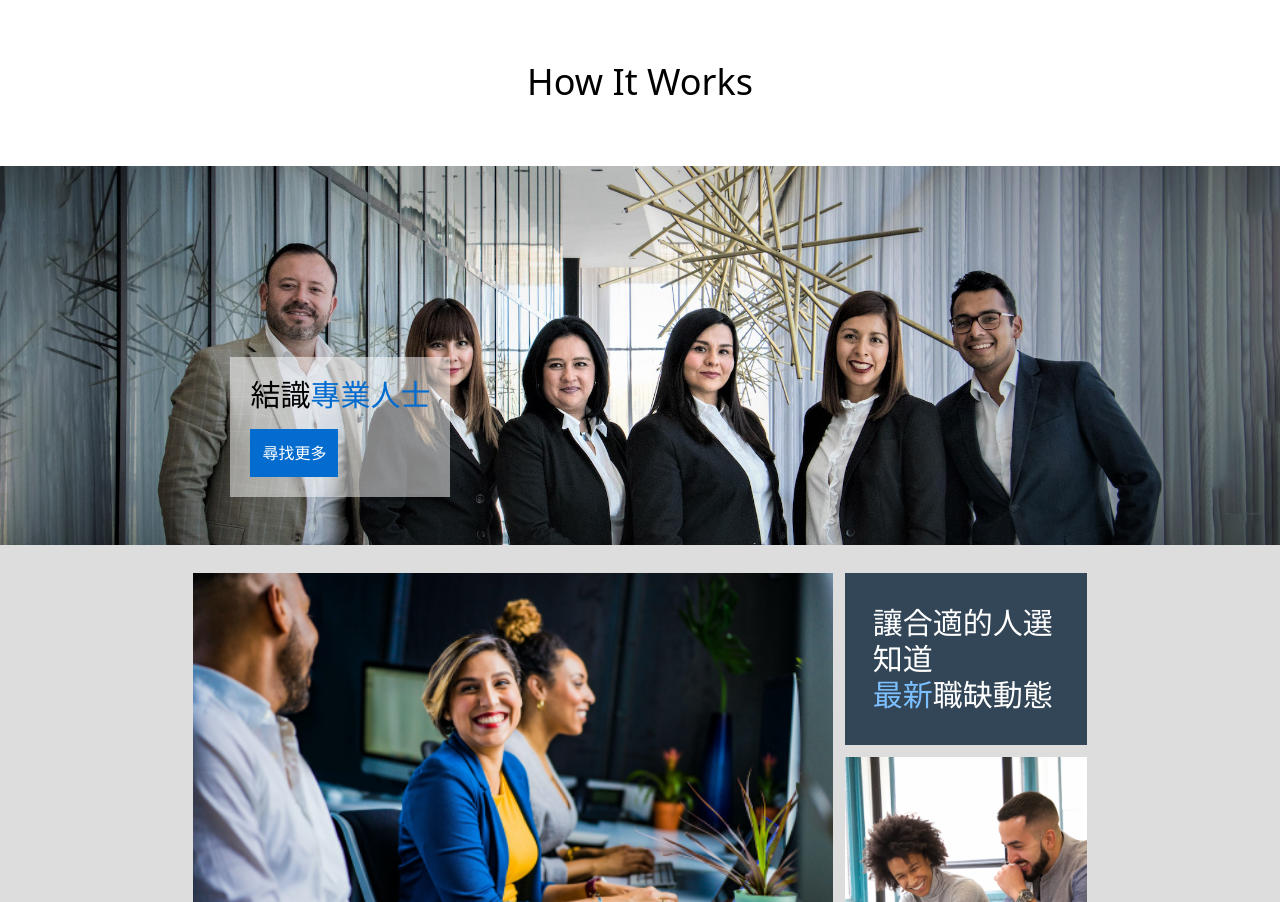
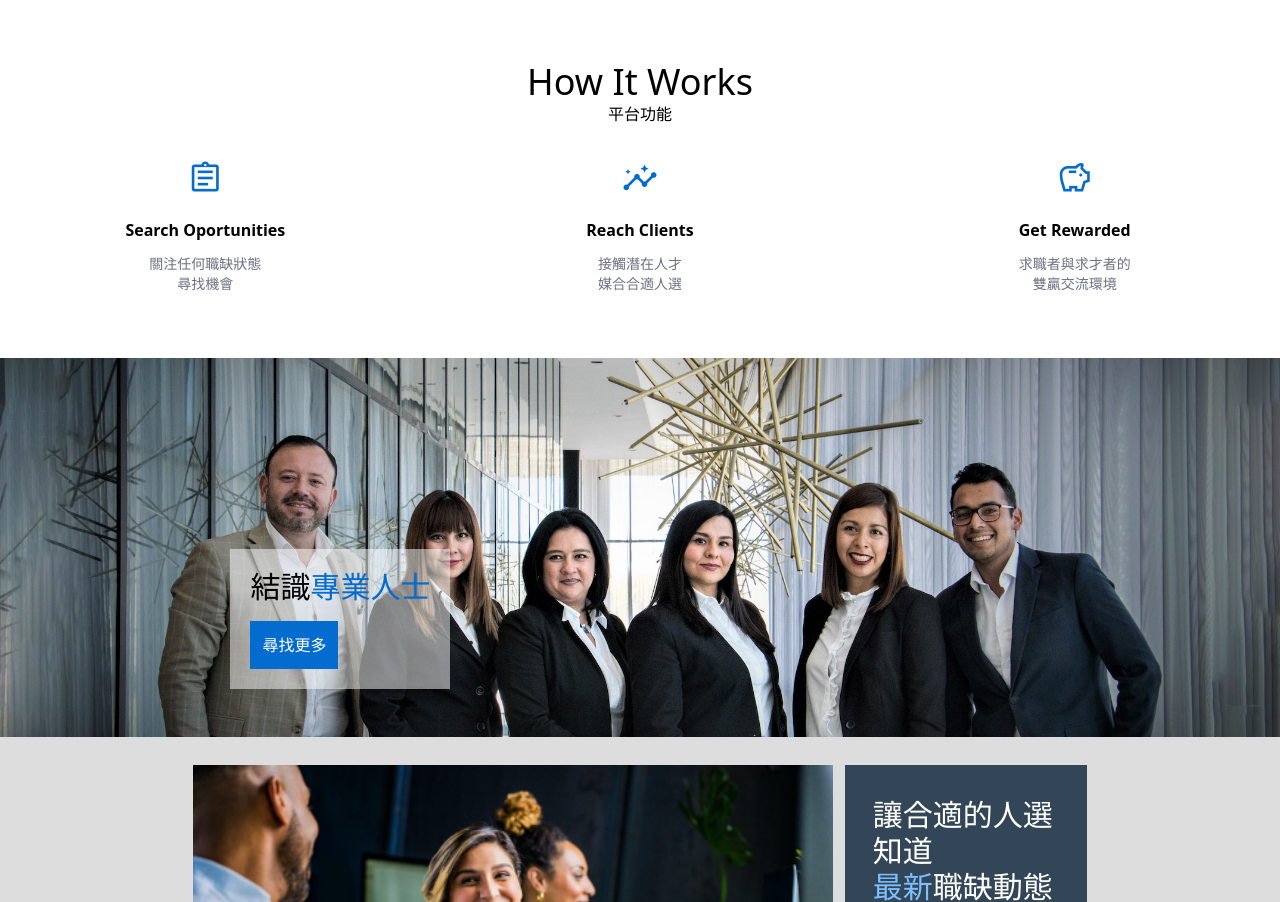
Before and after one commit to Jing0717/linkedbook, a Next.js app: page /landing in a window 1280 px wide. Shown: the part 802-1704 px from the top of the page. Built offline with nearby package versions, Linux system fonts and the light colour scheme.

Commit message:
[feat] add new section on landing page

```diff
--- a/pages/landing.js
+++ b/pages/landing.js
@@ -5,7 +5,7 @@ export default function Landing() {
     <>
       <link
         rel='stylesheet'
-        href='https://fonts.googleapis.com/css2?family=Material+Symbols+Outlined:opsz,wght,FILL,GRAD@48,400,0,0&display=optional'
+        href='https://fonts.googleapis.com/css2?family=Material+Symbols+Outlined:opsz,wght,FILL,GRAD@48,400,0,0'
       />
       <Head>
         <title>landing page</title>
@@ -49,6 +49,48 @@ export default function Landing() {
       <main>
         <section className='bg-white py-16'>
           <h2 className='text-4xl text-center'>How It Works</h2>
+          <p className='text-center'>平台功能</p>
+          <ul className='flex flex-col items-center gap-6 text-center mt-8 md:flex-row'>
+            <li className='w-1/3 '>
+              <span className='material-symbols-outlined'>
+                <a className='text-4xl text-blue' href=''>
+                  assignment
+                </a>
+              </span>
+              <p className='font-bold mt-4'>Search Oportunities</p>
+              <p className='mt-3 text-gray-500 text-sm'>
+                關注任何職缺狀態
+                <br />
+                尋找機會
+              </p>
+            </li>
+            <li className='w-1/3 '>
+              <span className='material-symbols-outlined'>
+                <a href='' className='text-4xl text-blue'>
+                  insights
+                </a>
+              </span>
+              <p className='font-bold mt-4'>Reach Clients</p>
+              <p className='mt-3 text-gray-500 text-sm'>
+                接觸潛在人才
+                <br />
+                媒合合適人選
+              </p>
+            </li>
+            <li className='w-1/3 '>
+              <span className='material-symbols-outlined'>
+                <a href='' className='text-4xl text-blue'>
+                  savings
+                </a>
+              </span>
+              <p className='font-bold mt-4'>Get Rewarded</p>
+              <p className='mt-3 text-gray-500 text-sm'>
+                求職者與求才者的
+                <br />
+                雙贏交流環境
+              </p>
+            </li>
+          </ul>
         </section>
         <section className='bg-member h-[379px] bg-no-repeat bg-center bg-cover relative'>
           <div className='text-3xl absolute bg-white/50 p-5 right-3 top-6 md:bottom-12 md:left-[18%] md:right-auto md:top-auto'>
```
